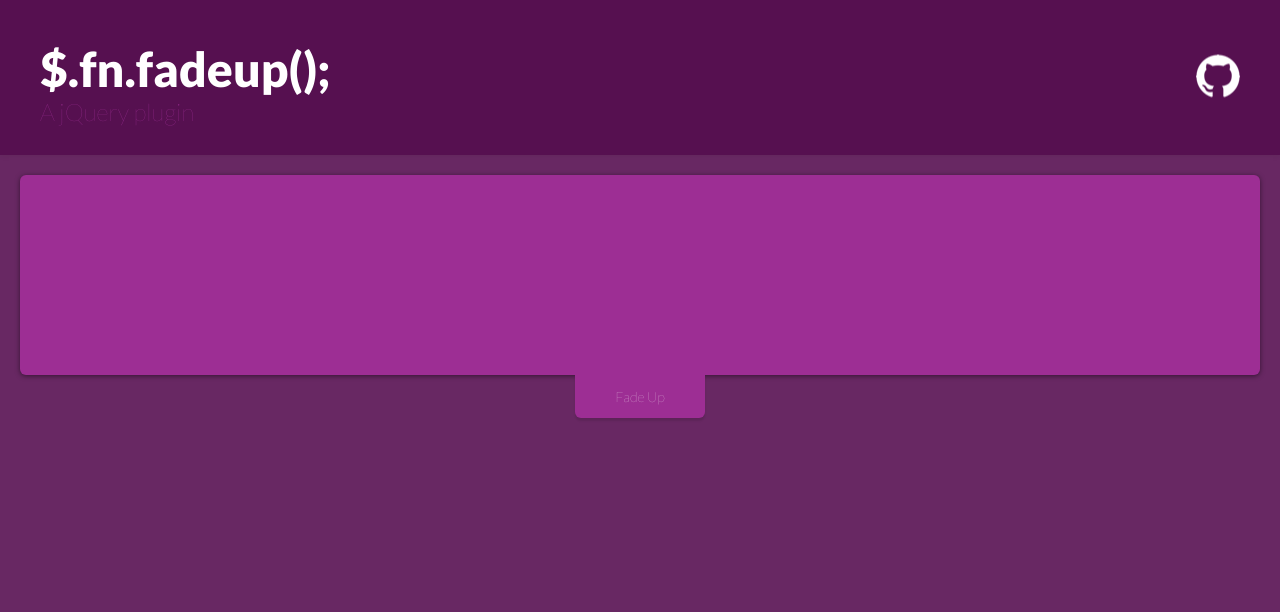
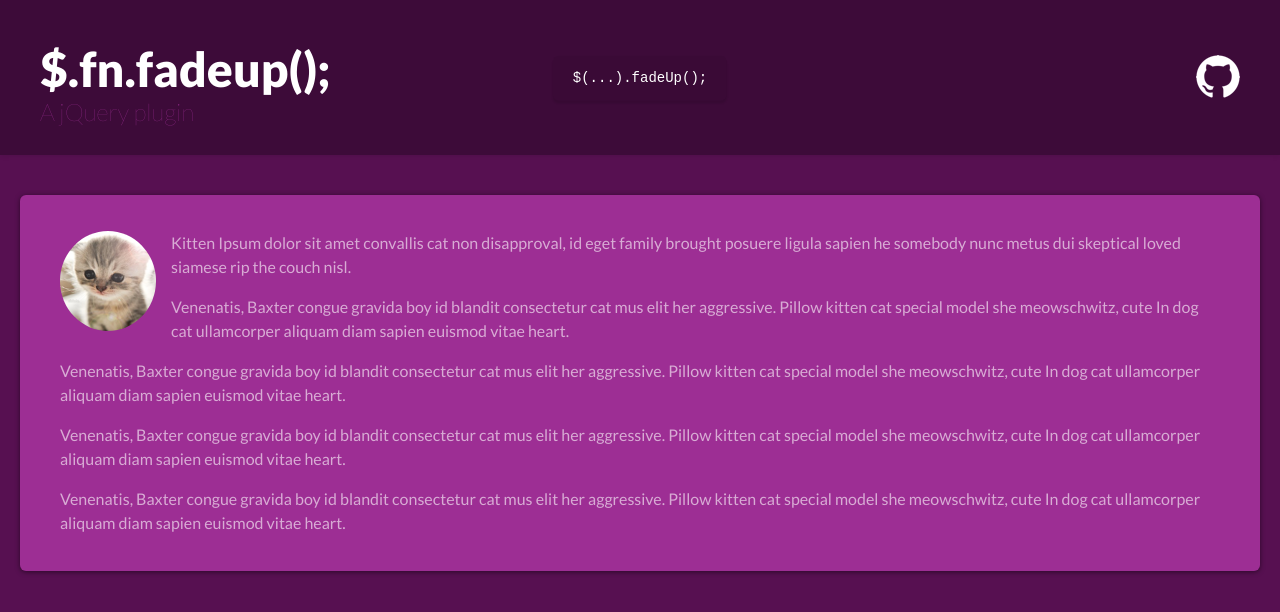
Before and after one commit to sturdynut/fadeup, a plain HTML site: page demo/index.html in a window 1280 px wide. Drawn offline with Linux system fonts and the light colour scheme.

Commit message:
Get demo styles completed

```diff
--- a/demo/index.html
+++ b/demo/index.html
@@ -14,10 +14,12 @@
       }
       html,
       body {
+        background-color: #571051;
+        font-family: 'Lato';
         height: 100%;
+        margin: 0;
+        padding: 0;
         width: 100%;
-        padding: 0;
-        margin: 0;
       }
       h1, h2 {
         margin: 0;
@@ -25,60 +27,55 @@
       }
       h1 {
         color: #fff;
+        display: none;
         font-family: 'Lato';
         font-size: 48px;
         font-weight: 900;
         line-height: 57px;
       }
       h2 {
+        color: #9D2E94;
+        display: none;
         font-family: 'Lato';
         font-weight: 100;
         font-size: 24px;
-        color: #9D2E94;
         line-height: 29px;
       }
       .btn {
+        background: rgba(0, 0, 0, 0.05);
+        box-shadow: 0px 3px 2px 0px rgba(0,0,0,0.1);
+        border-radius: 6px;
+        border-style: none;
+        color: #FFFFFF;
         cursor: pointer;
         display: block;
-        border-style: none;
-        outline: none;
-        background: #9D2E94;
-        box-shadow: 0px 3px 2px 0px rgba(0,0,0,0.1);
-        font-family: 'Lato';
         font-size: 14px;
         font-weight: 100;
-        color: #FFFFFF;
+        left: 50%;
         line-height: 17px;
-        padding: 13px;
-        width: 130px;
-        border-radius: 0 0 6px 6px;
-        display: block;
         margin: 0 auto;
+        outline: none;
+        padding: 0 20px;
+        position: absolute;
+        transition: all 3s;
+        transform: translate(-50%, -50%);
+        top: 50%;
       }
       .btn:hover,
       .btn:active {
+        background: #9D2E94;
         outline: none;
-      }
-      .btn--rounded {
-        border-radius: 6px;
       }
       .container {
         background-color: #571051;
-        bottom: 0;
-        left: 0;
-        position: absolute;
-        top: 0;
-        right: 0;
+        position: relative;
       }
       .header {
-        background: rgba(0, 0, 0, 0.01);
+        background: rgba(0, 0, 0, 0.3);
         box-shadow: 0px 1px 5px 0px rgba(0,0,0,0.1);
         height: 155px;
-        left: 0;
         padding: 40px;
-        position: absolute;
-        right: 0;
-        top: 0;
+        position: relative;
       }
       .header a {
         position: absolute;
@@ -87,19 +84,30 @@
         transform: translateY(-50%);
       }
       .main-content {
-        background-color: rgba(255, 255, 255, 0.1);
-        bottom: 0;
-        left: 0;
         padding: 20px;
-        position: absolute;
-        right: 0;
-        top: 155px;
       }
       .to-fade {
         background: #9D2E94;
         box-shadow: 0px 1px 5px 0px rgba(0,0,0,0.50);
         border-radius: 6px;
-        height: 200px;
+        color: rgba(255, 255, 255, 0.6);
+        line-height: 1.5;
+        margin-top: 20px;
+        min-height: 200px;
+        padding: 20px 40px;
+      }
+      p img {
+        border-radius: 50%;
+        float: left;
+        height: 100px;
+        margin: 0 15px 15px 0;
+        width: 96px;
+      }
+      .cuteness {
+        background-image: url('images/cuteness.jpg');
+        background-repeat: no-repeat;
+        background-size: cover;
+        min-height: 500px;
       }
     </style>
   </head>
@@ -108,19 +116,31 @@
       <header class='header'>
         <h1>$.fn.fadeup();</h1>
         <h2>A jQuery plugin</h2>
+        <button class='btn'><pre>$(...).fadeUp();</pre></button>
         <a href='https://github.com/sturdynut/fadeUp' target='_blank'>
           <img src='images/github-icon.png' alt='Github Repo' />
         </a>
       </header>
       <div class='main-content'>
         <div class='to-fade'>
+          <p>
+            <img src='images/cat-icon.png' />Kitten Ipsum dolor sit amet convallis cat non disapproval, id eget family brought posuere ligula sapien he somebody nunc metus dui skeptical loved siamese rip the couch nisl.
+          </p><p>Venenatis, Baxter congue gravida boy id blandit consectetur  cat mus elit her aggressive. Pillow kitten cat special model she meowschwitz, cute In dog cat ullamcorper aliquam diam sapien euismod vitae heart.
+          </p><p>Venenatis, Baxter congue gravida boy id blandit consectetur  cat mus elit her aggressive. Pillow kitten cat special model she meowschwitz, cute In dog cat ullamcorper aliquam diam sapien euismod vitae heart.
+          </p><p>Venenatis, Baxter congue gravida boy id blandit consectetur  cat mus elit her aggressive. Pillow kitten cat special model she meowschwitz, cute In dog cat ullamcorper aliquam diam sapien euismod vitae heart.
+          </p><p>Venenatis, Baxter congue gravida boy id blandit consectetur  cat mus elit her aggressive. Pillow kitten cat special model she meowschwitz, cute In dog cat ullamcorper aliquam diam sapien euismod vitae heart.
+          </p>
         </div>
-        <button class='btn'>Fade Up</button>
       </div>
     </div>
   </body>
   <script>
     $(function() {
+
+      $('h1').fadeIn(1500, function() {
+        $('h2').fadeIn(2500);
+      });
+
       $('button').on('click',
         function() { $('.to-fade').fadeUp(function(collapsed) {
           console.log(collapsed);
```
Also changed, not shown: demo/images/cuteness.jpg (renamed from demo/cuteness.jpg), jquery.fadeup.js.
